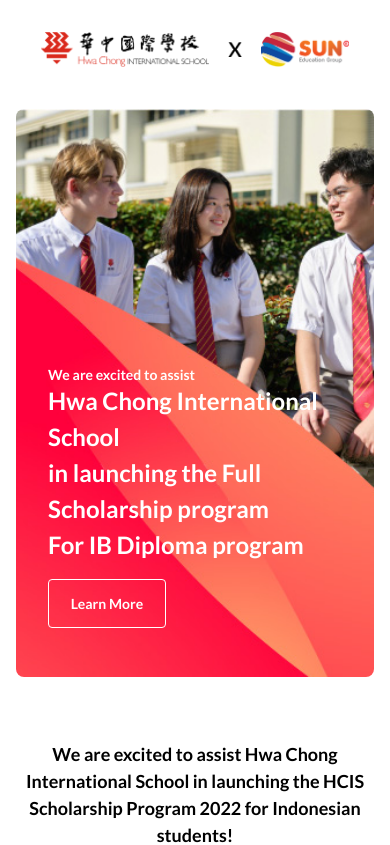
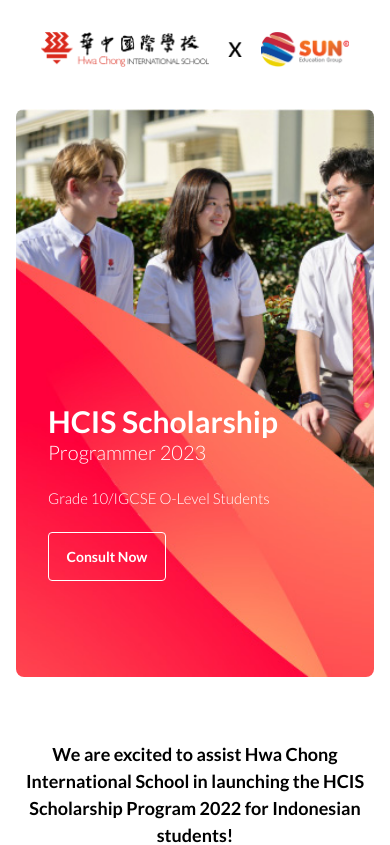
Before and after one commit to poedihippo/hwachong_x_sun, a Next.js app: page / in a window 390 px wide. Shown: the top 845 px of the page. Built offline with nearby package versions, Linux system fonts and the light colour scheme.

Commit message:
mengganti benner dan detail dropwon.

```diff
--- a/components/landing-page/benner.js
+++ b/components/landing-page/benner.js
@@ -6,15 +6,11 @@
   return (
     <div className={classes.benner}>
       <div>
-        <h2>We are excited to assist</h2>
-        <h1>
-          Hwa Chong International School <br />
-          in launching the Full Scholarship program
-          <br />
-          For IB Diploma program
-        </h1>
+        <h2>HCIS Scholarship</h2>
+        <h3>Programmer 2023</h3>
+        <h5>Grade 10/IGCSE O-Level Students</h5>
         <Button outline={true}>
-          <a href={"#event"}>Learn More</a>
+          <a href={"#event"}>Consult Now</a>
         </Button>
       </div>
     </div>
--- a/components/landing-page/benner.module.css
+++ b/components/landing-page/benner.module.css
@@ -20,13 +20,23 @@
 .benner h2 {
   font-style: normal;
   font-weight: 500;
-  font-size: 28px;
+  font-size: 75px;
   line-height: 54px;
   /* identical to box height, or 150% */
   color: #ffffff;
   margin: 4rem 0 0 0;
 }
-
+.benner h3 {
+  color:#ffffff;
+  font-size: 60px;
+  font-weight: 350;
+  margin:10px 0 0 0;
+}
+.benner h5{
+  color:#ffffff;
+  font-size: 30px;
+  font-weight: 350;
+}
 .benner h1 {
   font-style: normal;
   font-weight: 700;
@@ -40,10 +50,15 @@
 @media screen and (max-width: 1024px) {
   .benner h2 {
     font-weight: 700;
-    font-size: 1.5rem;
+    font-size: 50px;
     margin-top: 10rem;
   }
-
+  .benner h3{
+    font-size: 40px;
+  }
+  .benner h5{
+    font-size: 30px;
+  }
   .benner h1 {
     font-weight: 700;
     font-size: 2rem;
@@ -59,11 +74,16 @@
 
   .benner h2 {
     font-weight: 700;
-    font-size: 14px;
+    font-size: 30px;
     line-height: 17px;
     margin-top: 13rem;
   }
-
+  .benner h3{
+    font-size: 20px;
+  }
+  .benner h5{
+    font-size: 15px;
+  }
   .benner h1 {
     font-weight: 700;
     font-size: 24px;
--- a/components/landing-page/event/description.js
+++ b/components/landing-page/event/description.js
@@ -7,7 +7,7 @@
 function Description() {
   const [popupImage, setPopupImage] = useState(false);
 
-  let imgBenner = "/images/banner event/HCIS-Promotionbanner (3).jpg";
+  let imgBenner = "/images/banner event/HCIS-Promotionbanner-111.jpeg";
 
   return (
     <div className={classes.description}>
@@ -67,11 +67,13 @@
             <h4>Eligibility</h4>
             <ul>
               <li>Indonesian Nationality</li>
-              <li>Completed Grade 10/IGCSE O-Level Students in 2022</li>
+              <li>Completed Grade 10 in 2023</li>
+              <li>Top 20 Ranking in Current School</li>
               <li>
                 Good Academic Performance{" "}
                 <ol style={{ margin: "15px 0" }}>
-                  <li>IGSCE O-Level - A/A*s in 5 subjects</li>
+                  <li>IGCSE O-Level - 5A/A* in Main Subjects including English, Mathematics, Additional
+    Mathematics, Two or More Pure Sciences, One or More Humanity Subjects)</li>
                   <li>National Curriculum - 90%</li>
                 </ol>
               </li>
@@ -79,6 +81,12 @@
               <li>
                 Participated in Competitions at National or International Level
                 (Academic or Non-Academic)
+              </li>
+              <li>
+                Registration Deadline: 14 February – 22 April 2023
+              </li>
+              <li>
+                Contact Person/RSVP: <a href={`https://wa.me/6287788833678`}>+62 877-8883-3678</a>
               </li>
             </ul>
           </div>
@@ -93,7 +101,7 @@
                   <td className={classes.label}>
                     <b>Date</b>
                   </td>
-                  <td className={classes.text}> : Saturday, 29 October 2022</td>
+                  <td className={classes.text}> : Saturday, 27th May 2023</td>
                 </tr>
                 <tr>
                   <td className={classes.label}>
```
Also changed, not shown: public/images/banner event/HCIS-Promotionbanner-111.jpeg (added), public/images/banner event/HCIS-Promotionbanner.jpeg (added).
